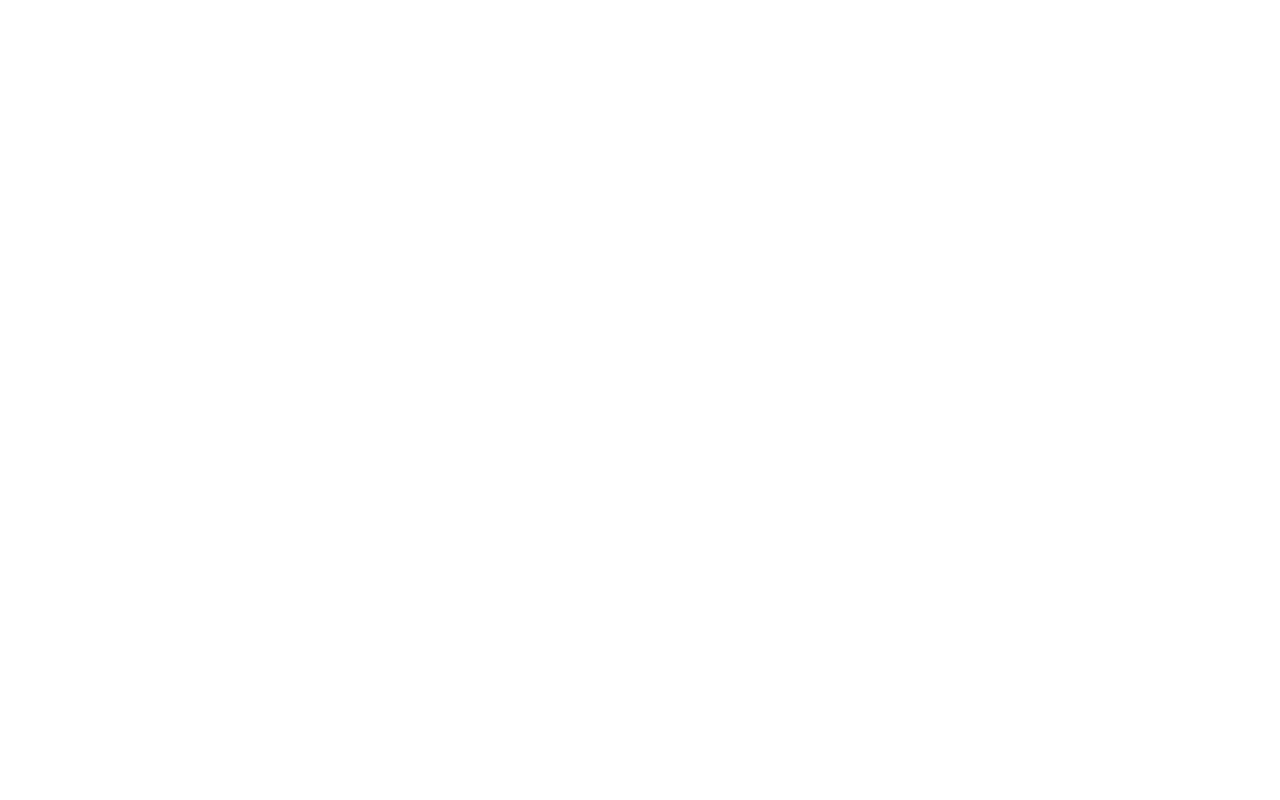
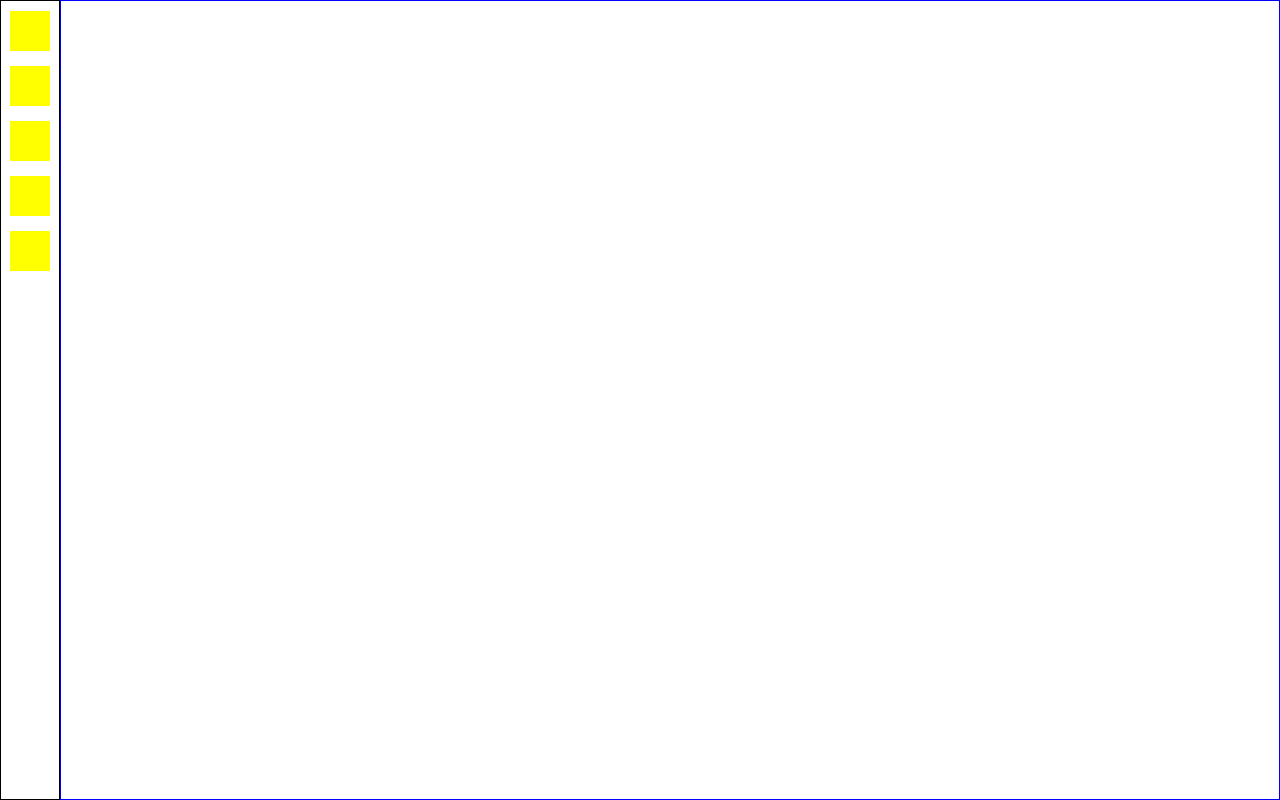
Before and after one commit to Sane1804/id_generator, a plain HTML site: page index.html in a window 1280 px wide. Drawn offline with Linux system fonts and the light colour scheme.

Commit message:
Navbar & main content layout applied

```diff
--- a/index.html
+++ b/index.html
@@ -7,7 +7,16 @@
     <title>IdGenerator</title>
 </head>
 <body>
+    <nav id="navbar">
+        <div></div>
+        <div></div>
+        <div></div>
+        <div></div>
+        <div></div>
+    </nav>
+    <main id="main">
 
+    </main>
 </body>
 <script src="script.js"></script>
 </html>
--- a/style.css
+++ b/style.css
@@ -1,9 +1,43 @@
 html {
     box-sizing: border-box;
+    height: 100vh;
+    padding: 0;
+    margin: 0;
 }
 
 *,
 ::after,
 ::before {
     box-sizing: inherit;
+    padding: 0;
+    margin: 0;
 }
+
+body {
+    display: flex;
+    height: 100vh;
+}
+
+#navbar {
+    border: 1px solid black;
+    max-width: 60px;
+    flex: 1;
+    display: flex;
+    flex-direction: column;
+    padding-top: 10px;
+    gap: 15px;
+    align-items: center;
+    justify-content: flex-start;
+}
+
+#main {
+    border: 1px solid blue;
+    flex: 1;
+}
+
+div {
+    height: 40px;
+    width: 40px;
+    flex-shrink: 0;
+    background-color: yellow;
+}
```
